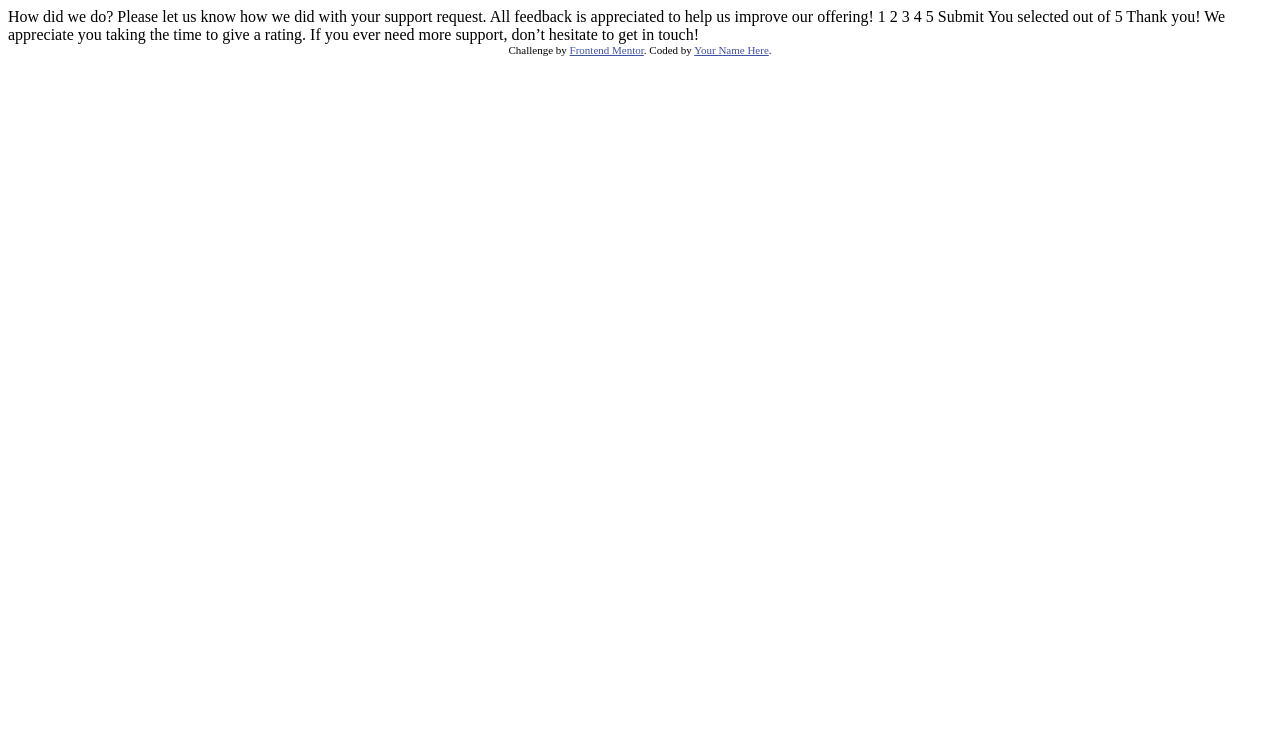
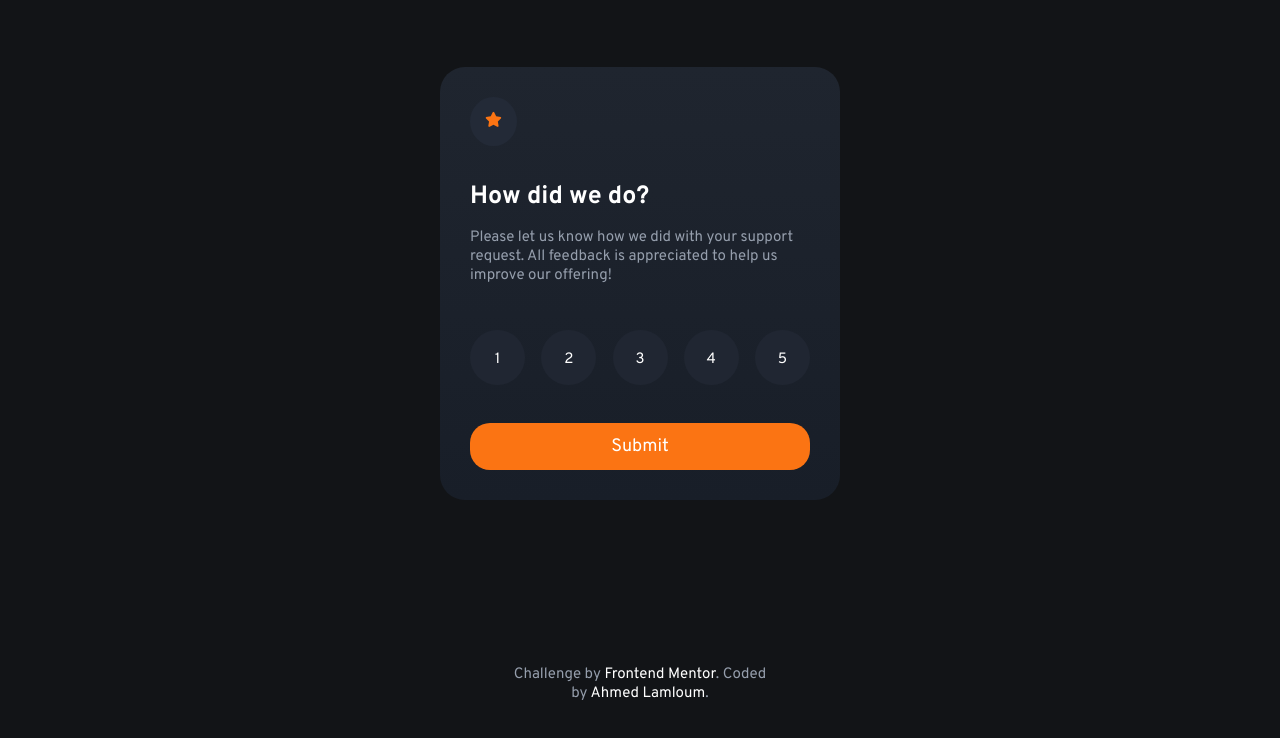
Before and after one commit to a-lamloum/interactive-rating-component, a plain HTML site: page index.html in a window 1280 px wide. Drawn offline with Linux system fonts and the light colour scheme.

Commit message:
update js code

```diff
--- a/index.html
+++ b/index.html
@@ -1,49 +1,100 @@
 <!DOCTYPE html>
 <html lang="en">
+
 <head>
   <meta charset="UTF-8">
-  <meta name="viewport" content="width=device-width, initial-scale=1.0"> <!-- displays site properly based on user's device -->
+  <meta name="viewport" content="width=device-width, initial-scale=1.0">
+  <!-- displays site properly based on user's device -->
 
   <link rel="icon" type="image/png" sizes="32x32" href="./images/favicon-32x32.png">
+  <!-- import font awesome 6.1.1 -->
+  <link rel="stylesheet" href="https://cdnjs.cloudflare.com/ajax/libs/font-awesome/6.1.1/css/all.min.css">
 
+  <link rel="stylesheet" href="style.css">
+  <script src="./main.js"></script>
   <title>Frontend Mentor | Interactive rating component</title>
 
-  <!-- Feel free to remove these styles or customise in your own stylesheet 👍 -->
-  <style>
-    .attribution { font-size: 11px; text-align: center; }
-    .attribution a { color: hsl(228, 45%, 44%); }
-  </style>
+
 </head>
+
 <body>
 
   <!-- Rating state start -->
+  <main>
+    <div class="rating__state">
+      <div class="star"><i class="fa-solid fa-star"></i></div>
+      <header>How did we do?</header>
+      <div class="text">
+        Please let us know how we did with your support request. All feedback is appreciated
+        to help us improve our offering!
+      </div>
 
-  How did we do?
+      <div dir="rtl" class="rating__count">
+        <input type="radio" name="rate" id="rate-5" value="5">
+        <label for="rate-5">5</label>
+        <input type="radio" name="rate" id="rate-4" value="4">
+        <label for="rate-4">4</label>
+        <input type="radio" name="rate" id="rate-3" value="3">
+        <label for="rate-3">3</label>
+        <input type="radio" name="rate" id="rate-2" value="2">
+        <label for="rate-2">2</label>
+        <input type="radio" name="rate" id="rate-1" value="1">
+        <label for="rate-1">1</label>
+      </div>
+      <form>
+        <button type="submit" id="submit">Submit</button>
+      </form>
+    </div>
 
-  Please let us know how we did with your support request. All feedback is appreciated
-  to help us improve our offering!
 
-  1 2 3 4 5
+    <!-- Rating state end -->
 
-  Submit
+    <!-- Thank you state start -->
+    <div class="thank__you rating__result">
+      <img src="./images/illustration-thank-you.svg" alt="illustration-thank-you">
 
-  <!-- Rating state end -->
+      <div class="rating__order">
+        <!-- Add rating here --> You selected
+        <span id="result">4</span> out of 5
+      </div>
+      <h2>Thank you!</h2>
 
-  <!-- Thank you state start -->
+      <p>
+        We appreciate you taking the time to give a rating. If you ever need more support,
+        don’t hesitate to get in touch!
+      </p>
 
-  You selected <!-- Add rating here --> out of 5
+      <!-- Thank you state end -->
+    </div>
+  </main>
 
-  Thank you!
+  <script>
+    const btn = document.querySelector("button");
+    const ratingState = document.querySelector(".rating__state");
+    const ratingResult = document.querySelector(".rating__result");
+    ratingResult.style.display = "none";
+    btn.onclick = (e) => {
+      e.preventDefault();
+      ratingState.style.display = "none";
+      ratingResult.style.display = "flex";
+      var ele = document.getElementsByName('rate');
+      ratingState.classList.add("displayNone");
+      for (i = 0; i < ele.length; i++) {
+        if (ele[i].checked)
+          document.getElementById("result").innerHTML
+            = ele[i].value;
+      }
+    }
 
-  We appreciate you taking the time to give a rating. If you ever need more support,
-  don’t hesitate to get in touch!
 
-  <!-- Thank you state end -->
+  </script>
+
 
 
   <div class="attribution">
     Challenge by <a href="https://www.frontendmentor.io?ref=challenge" target="_blank">Frontend Mentor</a>.
-    Coded by <a href="#">Your Name Here</a>.
+    Coded by <a href="https://a-lamloum.github.io/react-portfolio/">Ahmed Lamloum</a>.
   </div>
 </body>
+
 </html>
--- /dev/null
+++ b/main.js
@@ -0,0 +1,10 @@
+document.getElementById("submit").addEventListener("click", function(event){
+    event.preventDefault()
+    var ele = document.getElementsByName('rate');
+
+        for (i = 0; i < ele.length; i++) {
+          if (ele[i].checked)
+            document.getElementById("result").innerHTML
+              =  ele[i].value;
+        }
+  });
--- /dev/null
+++ b/style.css
@@ -0,0 +1,192 @@
+/*
+## Layout
+
+The designs were created to the following widths:
+
+- Mobile: 375px
+- Desktop: 1440px
+
+## Colors
+
+### Primary
+
+- Orange: hsl(25, 97%, 53%)
+
+### Neutral
+
+- White: hsl(0, 0%, 100%)
+- Light Grey: hsl(217, 12%, 63%)
+- Medium Grey: hsl(216, 12%, 54%)
+- Dark Blue: hsl(213, 19%, 18%)
+- Very Dark Blue: hsl(216, 12%, 8%)
+
+## Typography
+
+### Body Copy
+
+- Font size (paragraph): 15px */
+
+
+/* google fonts  */
+@import url('https://fonts.googleapis.com/css2?family=Overpass:wght@400;700&display=swap');
+
+* {
+    margin: 0;
+    padding: 0;
+    box-sizing: border-box;
+    font-family: 'Overpass', sans-serif;
+}
+:root {
+    /* ### Primary */
+
+    --orange: hsl(25, 97%, 53%);
+
+    /* ### Neutral */
+
+    --white: hsl(0, 0%, 100%);
+    --light-Grey: hsl(217, 12%, 63%);
+    --medium-Grey: hsl(216, 12%, 54%);
+    --dark-Blue: hsl(213, 19%, 18%);
+    --very-Dark-Blue: hsl(216, 12%, 8%);
+}
+
+
+html,body {
+    display: grid;
+    align-items: center;
+    height: 100%;
+    background-color: var(--very-Dark-Blue);
+    justify-content: center;
+    color: var(--white);
+    font-weight: 400;
+    font-size: 15px
+}
+main {
+    width: 400px;
+    background: linear-gradient( #1F252F, #181E28);
+    padding: 30px;
+    border-radius: 25px;
+}
+
+
+main .star {
+    padding: 1rem;
+    background-color: #232a37;
+    display: inline-block;
+    margin-bottom: 20px;
+    border-radius: 50%;
+    font-size: 15px;
+    color: var(--orange);
+}
+.rating__state{
+    transition: all 0.5s ease;
+}
+main .rating__state header {
+    font-size: 25px;
+    font-weight: 700;
+    margin: 1rem 0;
+}
+
+main .rating__state .text {
+    color: var(--light-Grey);
+    margin: 1rem 0;
+}
+main .rating__state {
+    width: 100%;
+}
+
+main .rating__state input{
+    display: none;
+}
+
+.rating__count {
+    margin-top: 2rem;
+    display: flex;
+    justify-content: space-between;
+    gap: 10px;
+}
+main .rating__state label {
+    background-color: #202632;
+    padding: 1.3rem;
+    margin-top: 1rem;
+    border-radius: 50%;
+    text-align: center;
+    width: 55px;
+    height: 55px;
+    transition: all 0.35s ease;
+}
+
+main .rating__state input:not(:checked) ~ label:hover,
+main .rating__state input:not(:checked) ~ label:hover ~ label {
+    background-color: var(--orange);
+    cursor: pointer;
+}
+
+main .rating__state input:checked ~ label {
+    background-color: var(--orange);
+}
+
+button {
+    display: block;
+    width: 100%;
+    padding: 0.8rem;
+    margin-top: 2.5rem;
+    border-radius: 20px;
+    border: none;
+    background-color: var(--orange);
+    color: var(--white);
+    font-size: 18px;
+}
+
+
+
+.rating__result  {
+    display: flex;
+    flex-direction: column;
+    gap: 20px;
+    justify-content: center;
+    align-items: center;
+    text-align: center;
+    padding: 20px;
+    transition: all 0.5s ease;
+}
+.rating__result img {
+    width: 50%;
+}
+.rating__order {
+    color: var(--orange);
+    padding: 10px 20px;
+    background-color: #1F252F;
+    border-radius: 30px;
+    margin: 15px 0;
+}
+
+.rating__result p {
+    color: var(--light-Grey);
+}
+
+.attribution {
+    width: 65%;
+    text-align: center;
+    margin: 2rem auto;
+    color: var(--light-Grey);
+}
+.attribution a {
+    color: var(--white);
+    text-decoration: none;
+    transition: all 0.3s ease;
+}
+.attribution a:hover {
+    color: var(--orange)
+}
+
+/* Mobile Device  */
+
+@media screen and (max-width: 500px){
+    main {
+        width: 355px;
+        justify-content: center;
+        align-items: center;
+        margin: 4rem auto;
+    }
+}
```
Also changed, not shown: screenshot.png (added), 3 other files.
